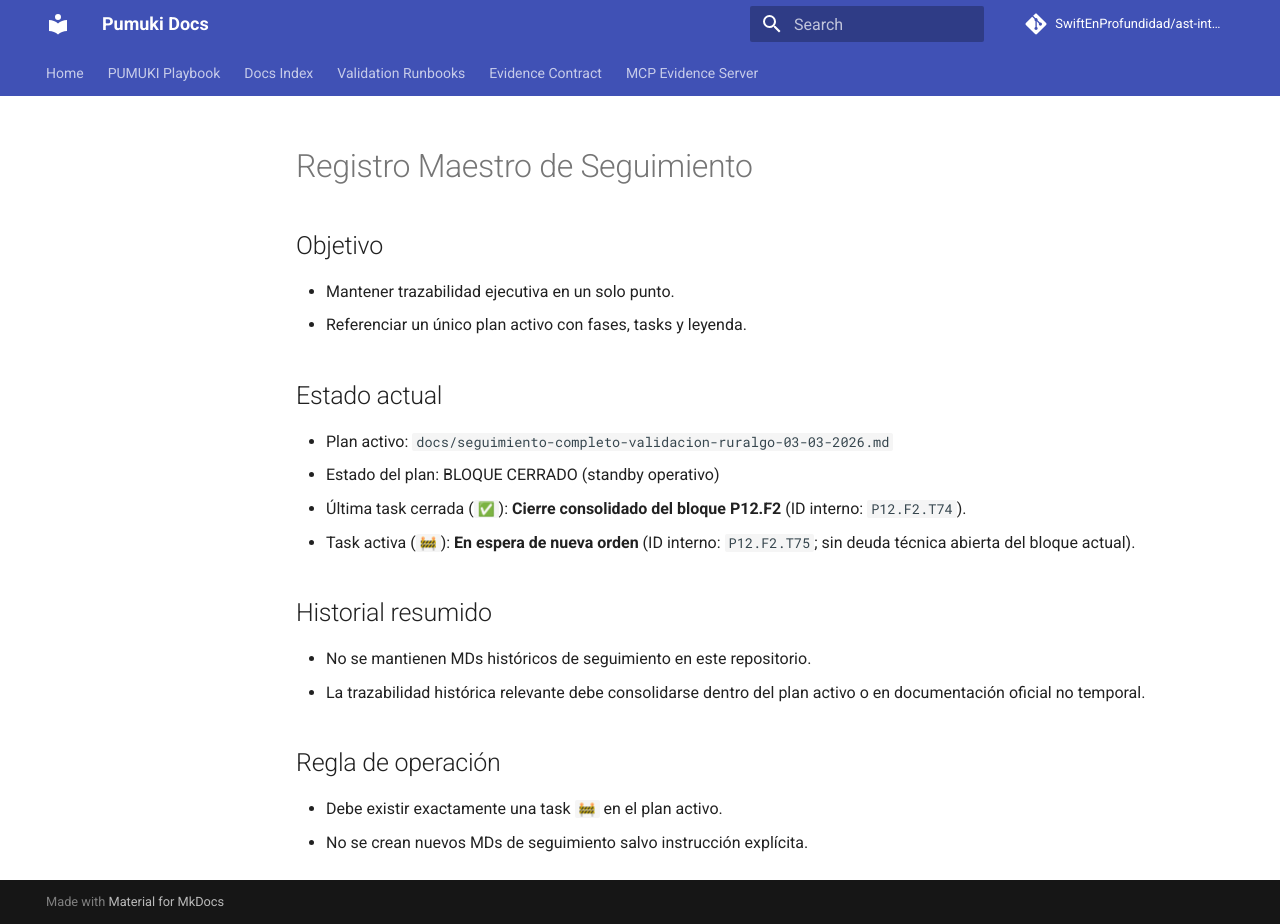
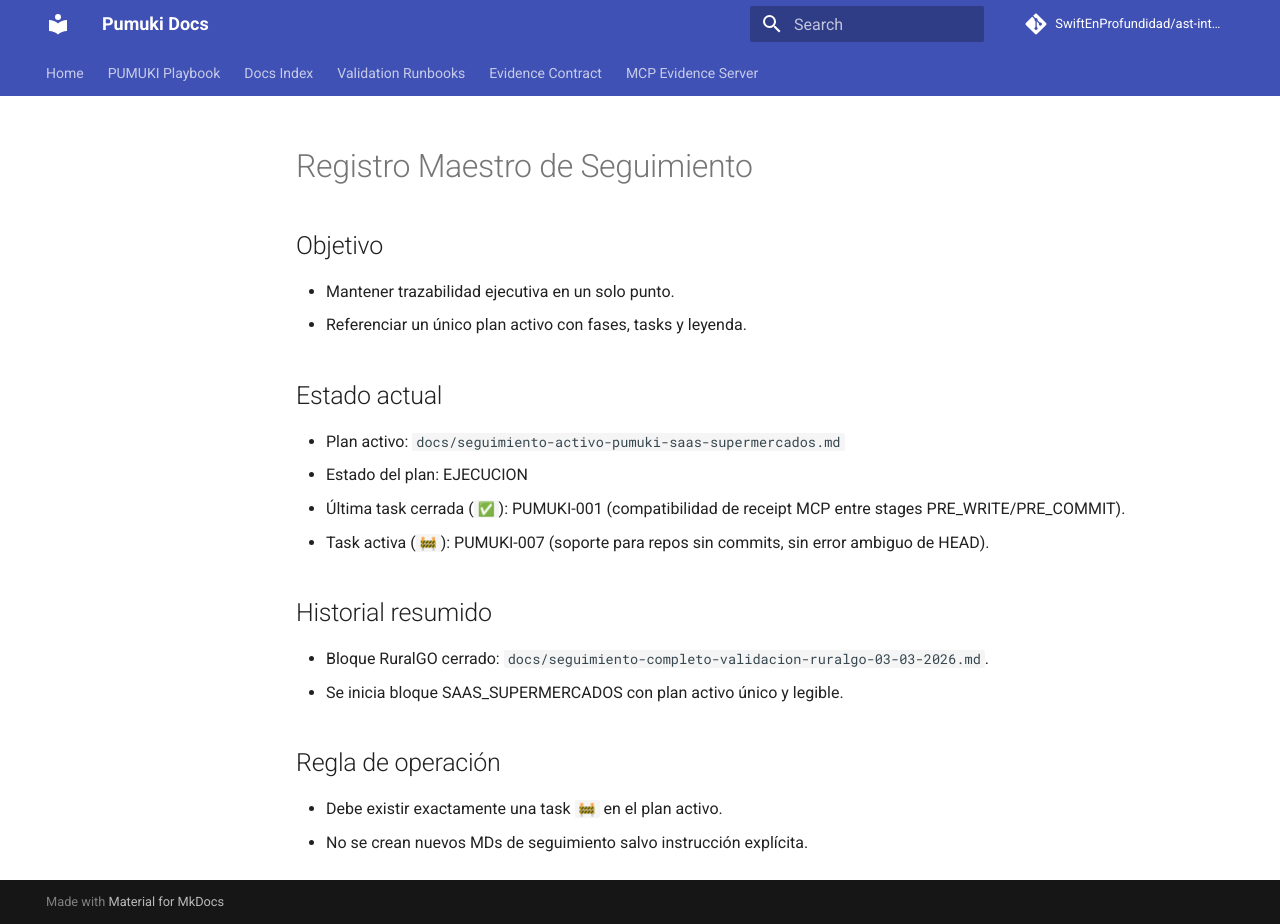
Before and after one commit to SwiftEnProfundidad/ast-intelligence-hooks, an MkDocs documentation site: the page built from docs/registro-maestro-de-seguimiento.md, in a window 1280 px wide and 924 px high. Built offline with MkDocs 1.6.1 and Material for MkDocs 9.7.7, drawn with Linux system fonts in a browser that asks for light colours; comment, search, counter and statistics services are not loaded.

Commit message:
docs: iniciar seguimiento activo saas supermercados

```diff
--- a/docs/registro-maestro-de-seguimiento.md
+++ b/docs/registro-maestro-de-seguimiento.md
@@ -5,14 +5,14 @@
 - Referenciar un único plan activo con fases, tasks y leyenda.
 
 ## Estado actual
-- Plan activo: `docs/seguimiento-completo-validacion-ruralgo-03-03-2026.md`
-- Estado del plan: BLOQUE CERRADO (standby operativo)
-- Última task cerrada (`✅`): **Cierre consolidado del bloque P12.F2** (ID interno: `P12.F2.T74`).
-- Task activa (`🚧`): **En espera de nueva orden** (ID interno: `P12.F2.T75`; sin deuda técnica abierta del bloque actual).
+- Plan activo: `docs/seguimiento-activo-pumuki-saas-supermercados.md`
+- Estado del plan: EJECUCION
+- Última task cerrada (`✅`): PUMUKI-001 (compatibilidad de receipt MCP entre stages PRE_WRITE/PRE_COMMIT).
+- Task activa (`🚧`): PUMUKI-007 (soporte para repos sin commits, sin error ambiguo de HEAD).
 
 ## Historial resumido
-- No se mantienen MDs históricos de seguimiento en este repositorio.
-- La trazabilidad histórica relevante debe consolidarse dentro del plan activo o en documentación oficial no temporal.
+- Bloque RuralGO cerrado: `docs/seguimiento-completo-validacion-ruralgo-03-03-2026.md`.
+- Se inicia bloque SAAS_SUPERMERCADOS con plan activo único y legible.
 
 ## Regla de operación
 - Debe existir exactamente una task `🚧` en el plan activo.
```
Also changed, not shown: docs/README.md (+1 -1 lines), docs/seguimiento-activo-pumuki-saas-supermercados.md (added, +40 -0 lines).
